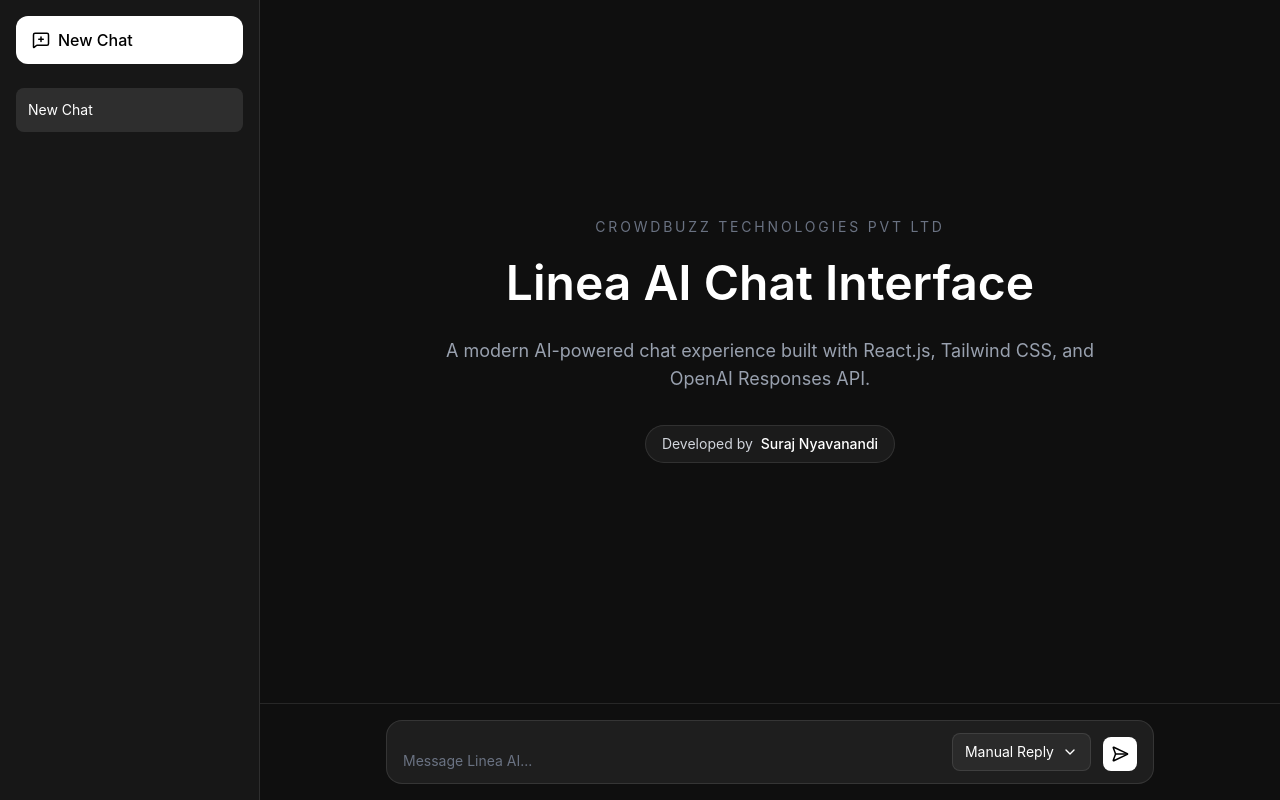
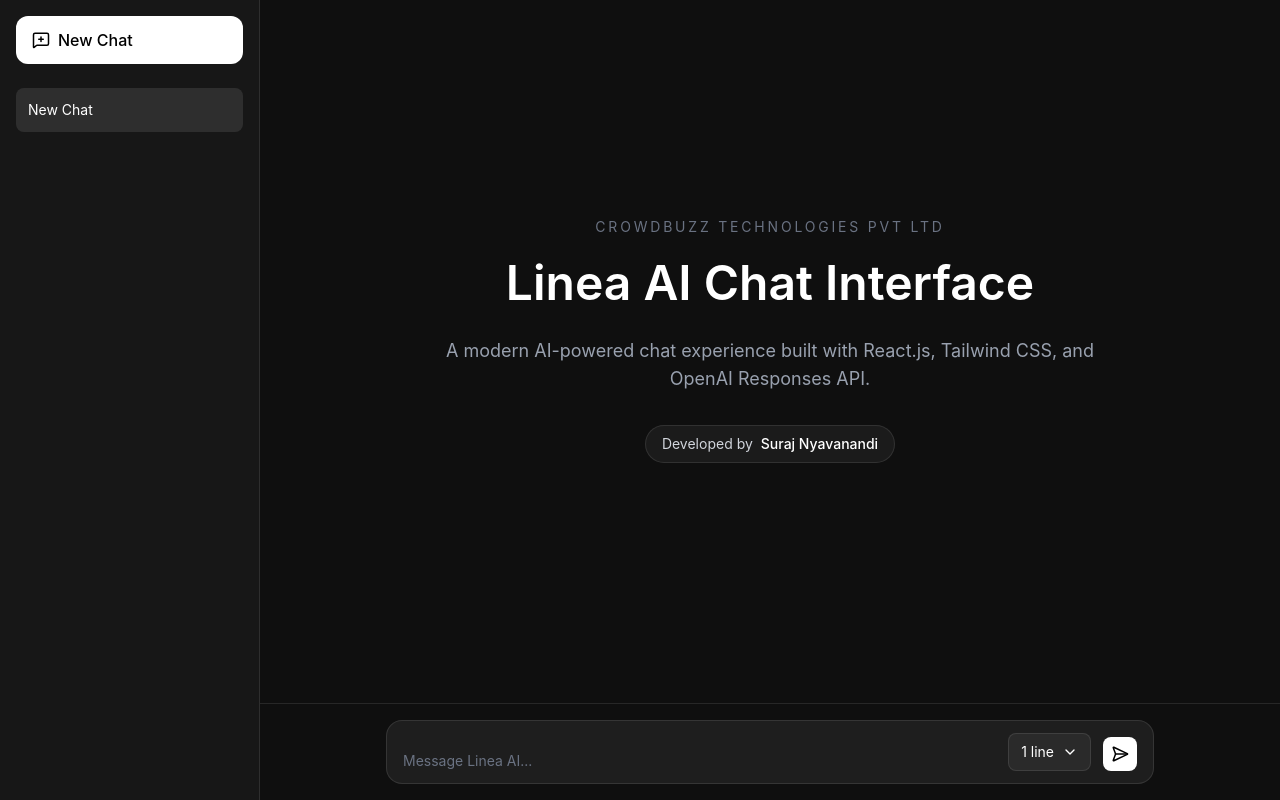
Before and after one commit to SurajNyavanandi/linea-ai, a React (Vite) app: page / in a window 1280 px wide. Built offline with nearby package versions, Linux system fonts and the light colour scheme.

Commit message:
Updated dropdown to signle line default response

```diff
--- a/src/components/ChatInput.jsx
+++ b/src/components/ChatInput.jsx
@@ -3,14 +3,13 @@
 
 function ChatInput({ onSend, loading }) {
   const [input, setInput] = useState("");
-  const [lines, setLines] = useState("manual");
+  const [lines, setLines] = useState("1");
   const [dropdownOpen, setDropdownOpen] = useState(false);
 
   const textareaRef = useRef(null);
   const dropdownRef = useRef(null);
 
   const lineOptions = [
-    { value: "manual", label: "Manual Reply" },
     { value: "1", label: "1 line" },
     { value: "3", label: "3 lines" },
     { value: "5", label: "5 lines" },
```
